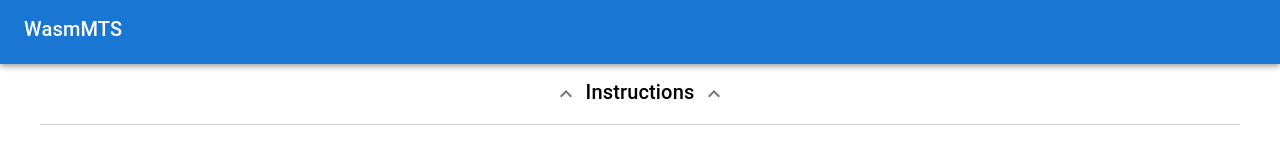
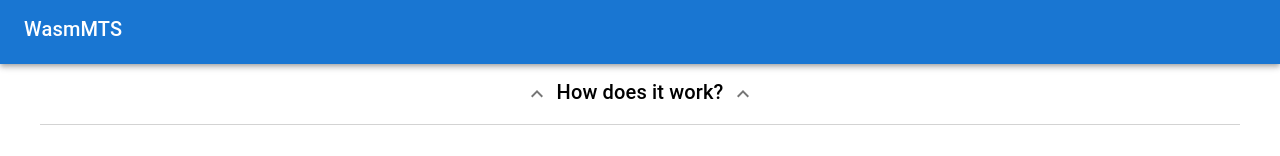
Before and after one commit to MirkoMassa/wasmmts-gui, a React (Create React App) app: page / in a window 1280 px wide. Shown: the top 156 px of the page. Built offline with nearby package versions, Linux system fonts and the light colour scheme.

Commit message:
changed instructions label.

```diff
--- a/src/components/MuiInstructions.tsx
+++ b/src/components/MuiInstructions.tsx
@@ -25,7 +25,7 @@ function MuiInstructions() {
                     display: openInstructions? 'none' : 'inline-block'
                 }}/>
             </IconButton>
-            Instructions
+            How does it work?
             <IconButton onClick={collapseContainer}>
                 <KeyboardArrowDownIcon sx={{
                     display: openInstructions? 'inline-block' : 'none'
```
